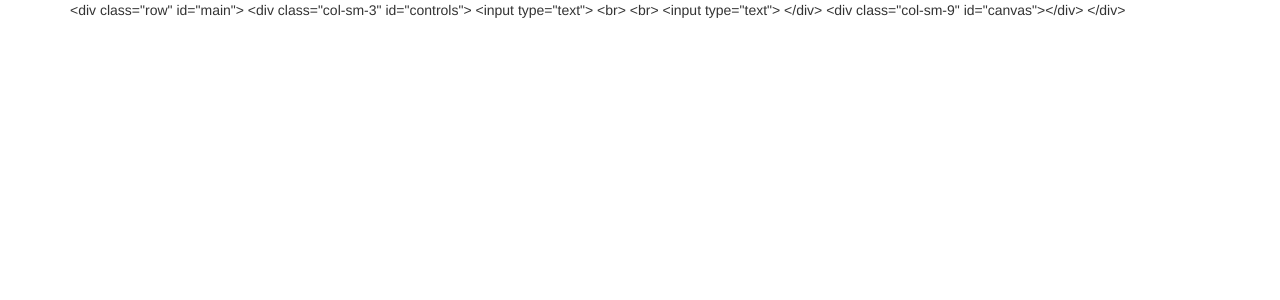
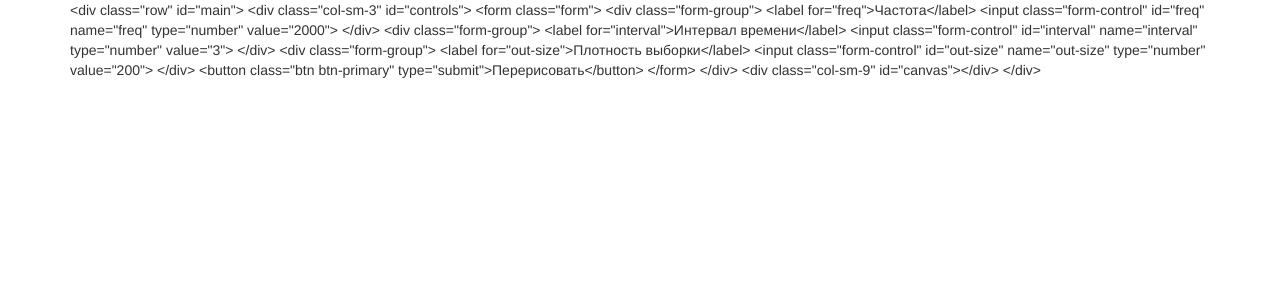
Before and after one commit to vizvamitra/d3_filters, a Sinatra app: page / in a window 1280 px wide. Shown: the top 300 px of the page. Run offline with Sinatra, Linux system fonts and the light colour scheme; some libraries are stand-ins or nearby versions.

Commit message:
controls

```diff
--- /dev/null
+++ b/public/js/controls.js
@@ -0,0 +1,17 @@
+window.Controls = {
+  init: function(){
+    $('form').submit(this._handleConfigChange);
+  },
+
+  _handleConfigChange: function(e){
+    e.preventDefault();
+    var freq = parseInt($('#freq').val()) || 2000;
+    var interval = parseInt($('#interval').val()) || 3;
+    var outSize = parseInt($('#out-size').val()) || 200;
+
+    Generator.setup({freq: freq, interval: interval, outSize: outSize});
+    Visualizer.clear();
+    App.draw();
+    return false;
+  }
+}
--- a/public/js/visualizer.js
+++ b/public/js/visualizer.js
@@ -10,10 +10,14 @@
     this.canvas = d3.select("#canvas").append("svg")
       .attr("width", this.width)
       .attr("height", this.height);
-    this.groups[0] = this.canvas.append("g")
-      .attr("transform", "translate(60,0)");
-    this.groups[1] = this.canvas.append("g")
-      .attr("transform", "translate(60, "+this.height/2+")");
+    this._createGroups();
+  },
+
+  clear: function(){
+    for(var i=0; i<this.groups.length; i++){
+      this.groups[i].remove();
+    }
+    this._createGroups();
   },
 
   drawSignal: function(num, data){
@@ -25,6 +29,13 @@
 
     this._drawPath(data, group, line, color);
     this._drawAxes(group, tScale, yScale)
+  },
+
+  _createGroups: function(){
+    this.groups[0] = this.canvas.append("g")
+      .attr("transform", "translate(60,0)");
+    this.groups[1] = this.canvas.append("g")
+      .attr("transform", "translate(60, "+this.height/2+")");
   },
 
   _getLine: function(tScale, yScale){
@@ -49,7 +60,8 @@
   },
 
   _drawPath: function(data, group, line, color){
-    group.selectAll("path")
+    group.append("g")
+      .selectAll("path")
       .data([data])
       .enter()
         .append("path")
--- a/views/index.haml
+++ b/views/index.haml
@@ -1,7 +1,14 @@
 .row#main
   .col-sm-3#controls
-    %input{type: 'text'}
-    %br
-    %br
-    %input{type: 'text'}
+    %form.form
+      .form-group
+        %label{for: 'freq'} Частота
+        %input.form-control#freq{type: 'number', name: 'freq', value: 2000}
+      .form-group
+        %label{for: 'interval'} Интервал времени
+        %input.form-control#interval{type: 'number', name: 'interval', value: 3}
+      .form-group
+        %label{for: 'out-size'} Плотность выборки
+        %input.form-control#out-size{type: 'number', name: 'out-size', value: 200}
+      %button.btn.btn-primary{type: 'submit'} Перерисовать
   .col-sm-9#canvas
--- a/views/layout.haml
+++ b/views/layout.haml
@@ -18,4 +18,5 @@
     %script{type: "text/javascript", src: "js/generator.js"}
     %script{type: "text/javascript", src: "js/filter.js"}
     %script{type: "text/javascript", src: "js/visualizer.js"}
+    %script{type: "text/javascript", src: "js/controls.js"}
     %script{type: "text/javascript", src: "js/app.js"}
```
Also changed, not shown: public/js/app.js.
